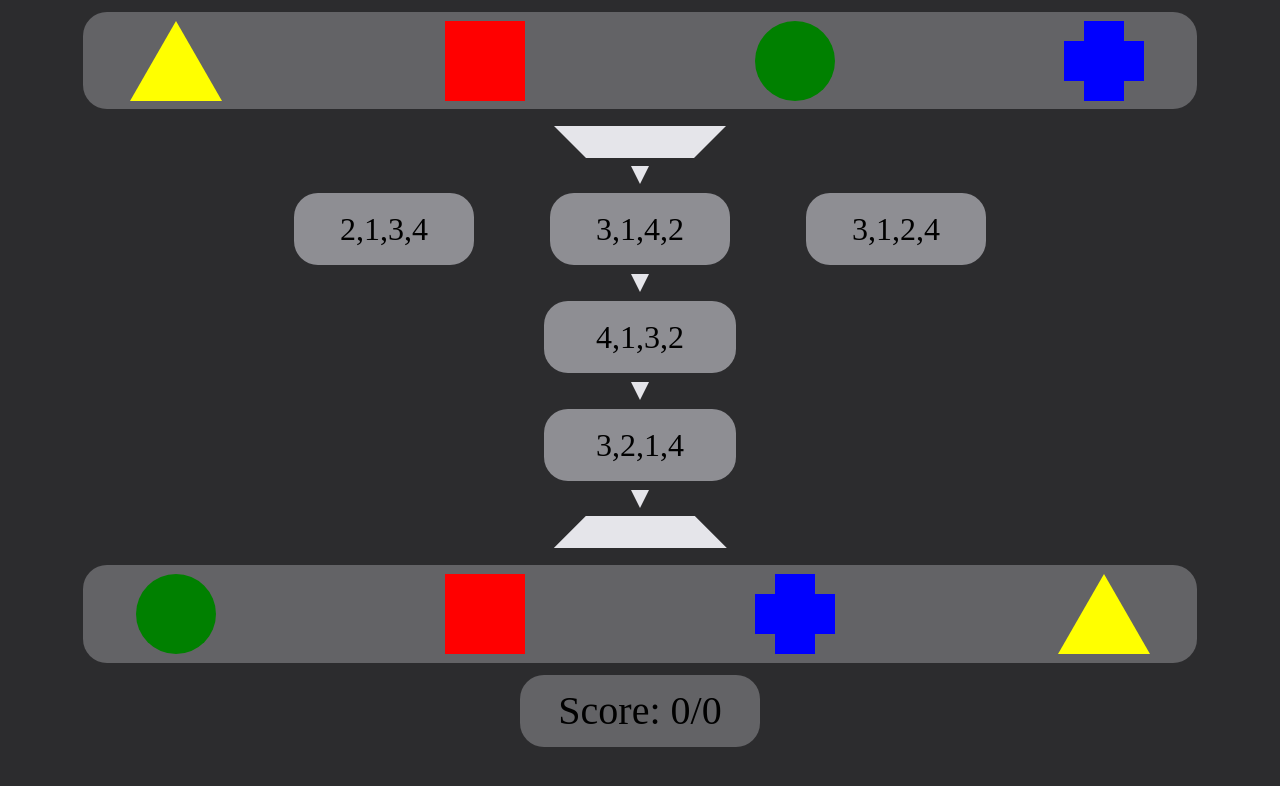
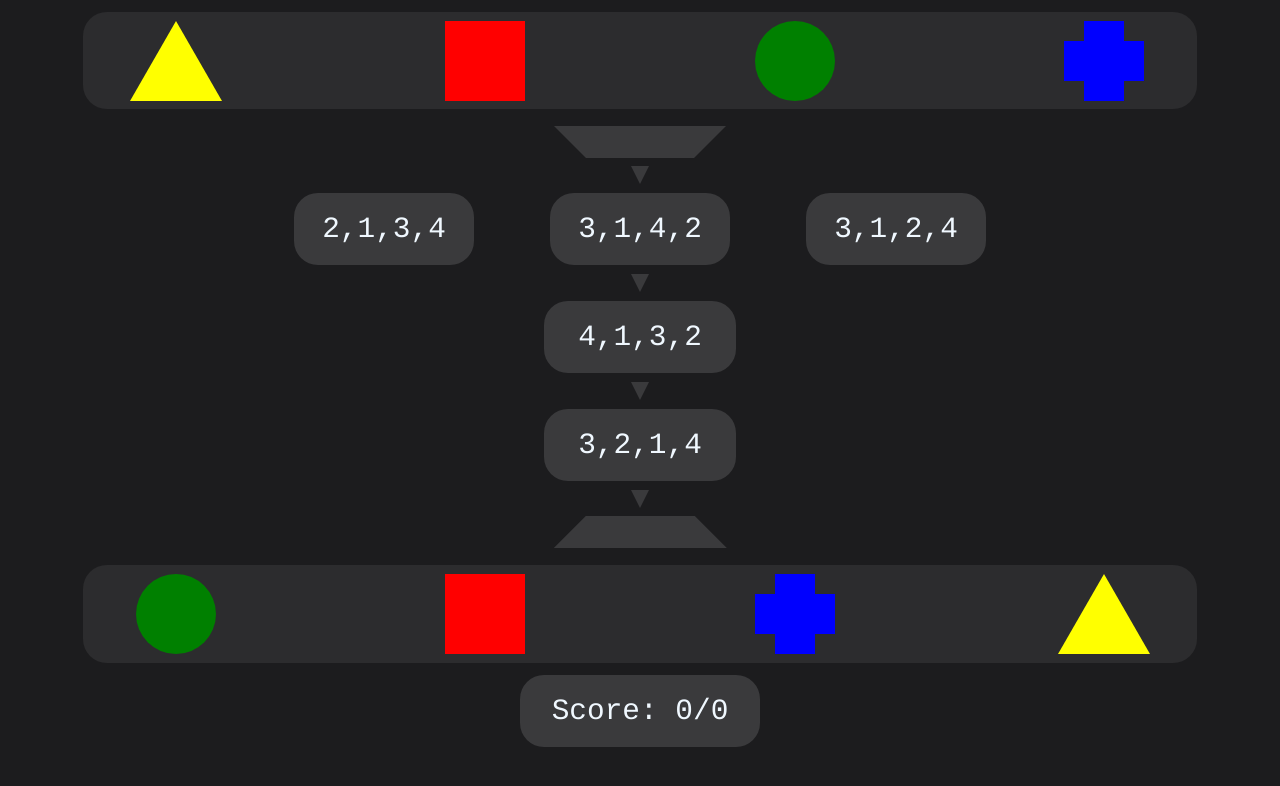
Before and after one commit to tmasdev/switchTest, a plain HTML site: page index.html in a window 1280 px wide. Drawn offline with Linux system fonts and the light colour scheme.

Commit message:
updated colors

```diff
--- a/styles.css
+++ b/styles.css
@@ -1,5 +1,5 @@
 html{
-  background-color: rgb(44, 44, 46);
+  background-color: rgb(28, 28, 30);
 }
 
 :root {
@@ -24,7 +24,7 @@ html{
   width: 10%;
   border-left: 2.5vw solid transparent;
   border-right: 2.5vw solid transparent;
-  border-top: 4vh solid rgb(229,229,234);
+  border-top: 4vh solid rgb(58,58,60);
   margin-top: 0.75vh;
 }
 .flipped{
@@ -41,10 +41,12 @@ html{
 .code{
   width: 15vw;
   height: 100%;
-  background-color: rgb(142,142,147);
+  background-color: rgb(58,58,60);
   border-radius: 3vh;
   margin: 3vw;
-  font-size: max(2.5vw,1.9vh);
+  font-size: max(2.3vw,1.7vh);
+  font-family: Courier;
+  color: aliceblue;
   display: flex;
   justify-content: center;
   align-items: center;
@@ -62,7 +64,7 @@ html{
   padding: 1%;
   margin: 1.5vh auto;
   border-radius: 3vh;
-  background-color: rgb(99,99,102);
+  background-color: rgb(44,44,46);
 }
 .shapeBox{
   height: 9vh;
@@ -110,7 +112,10 @@ html{
   width: 30vh;
   height: 100%;
   border-radius: 3vh;
-  background-color: rgb(99,99,102);
+  background-color: rgb(58,58,60);
+  font-size: max(2.3vw,1.7vh);
+  font-family: Courier;
+  color: aliceblue;
   display: flex;
   justify-content: center;
   align-items: center;
@@ -126,6 +131,6 @@ html{
   height: 0;
   border-left: max(0.75vw, 1vh) solid transparent;
   border-right: max(0.75vw, 1vh) solid transparent;
-  border-bottom: 2.25vh solid rgb(229,229,234); /* Arrow color */
+  border-bottom: 2.25vh solid rgb(58,58,60);
   rotate:180deg;
 }
```
